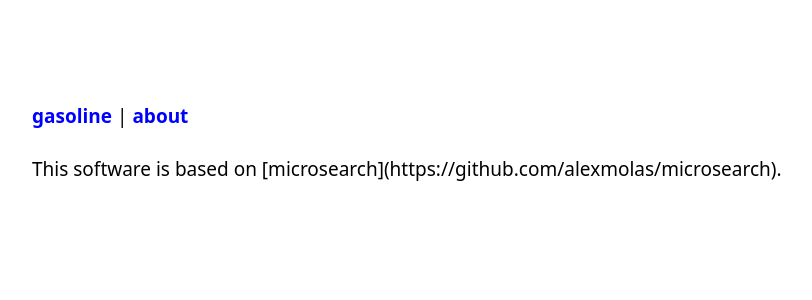
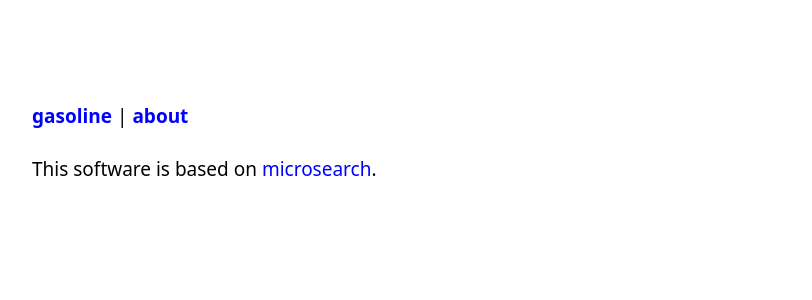
Before and after one commit to tenax66/gasoline, a FastAPI app: page /about in a window 1280 px wide. Shown: the top 300 px of the page, without its empty margins (208-1020 px from the left). Run offline with FastAPI, Linux system fonts and the light colour scheme; parts of the project's set-up code (start-up, migrations or seed data) failed here and were passed over.

Commit message:
fix a link

```diff
--- a/app/templates/about.html
+++ b/app/templates/about.html
@@ -3,6 +3,6 @@
 {% block heading %}{% endblock %}
 {% block content %}
 
-This software is based on [microsearch](https://github.com/alexmolas/microsearch).
+This software is based on <a href="https://github.com/alexmolas/microsearch">microsearch</a>.
 
 {% endblock %}
```
